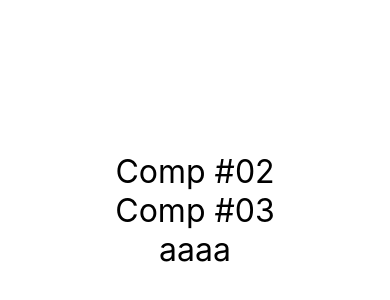
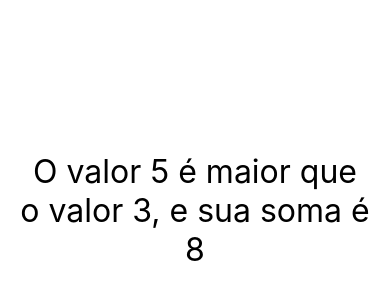
Before and after one commit to JoyceKell/learning-native, a React Native app in the folder exercicios/: screen / in a window 390 px wide. Shown: the part 212-512 px from the top of the page. Built offline with nearby package versions, Linux system fonts and the light colour scheme.

Commit message:
propriedade de componentes

```diff
--- a/exercicios/src/components/App.js
+++ b/exercicios/src/components/App.js
@@ -1,14 +1,13 @@
 import React from 'react';
 import {Text, View, StyleSheet} from 'react-native';
-import Primeiro from '../components/Primeiro';
-import {Comp2, Comp3} from '../components/Multi';
+import Minmax from '../components/Minmax';
+//import Primeiro from '../components/Primeiro';
+//import {Comp2, Comp3} from '../components/Multi';
 
 const App = function () {
   return (
     <View style={style.App}>
-      <Comp2 />
-      <Comp3 />
-      <Primeiro />
+      <Minmax min={3} max={5} />
     </View>
   );
 };
@@ -18,6 +17,7 @@
     flex: 1,
     justifyContent: 'center',
     alignItems: 'center',
+    padding: 20,
   },
 });
 
--- /dev/null
+++ b/exercicios/src/components/Minmax.js
@@ -0,0 +1,13 @@
+import React from 'react';
+import {Text} from 'react-native';
+import Estilo from './estilo';
+
+export default props => {
+  console.warn(props);
+  return (
+    <Text style={Estilo.grande}>
+      O valor {props.max} é maior que o valor {props.min}, e sua soma é{' '}
+      {props.max + props.min}
+    </Text>
+  );
+};
--- a/exercicios/src/components/Primeiro.js
+++ b/exercicios/src/components/Primeiro.js
@@ -3,5 +3,6 @@
 import Estilo from './estilo';
 
 export default function Primeiro() {
+  //console.warn('opa');
   return <Text style={Estilo.grande}>aaaa</Text>;
 }
--- a/exercicios/src/components/estilo.js
+++ b/exercicios/src/components/estilo.js
@@ -3,5 +3,6 @@
 export default StyleSheet.create({
   grande: {
     fontSize: 32,
+    textAlign: 'center',
   },
 });
```
